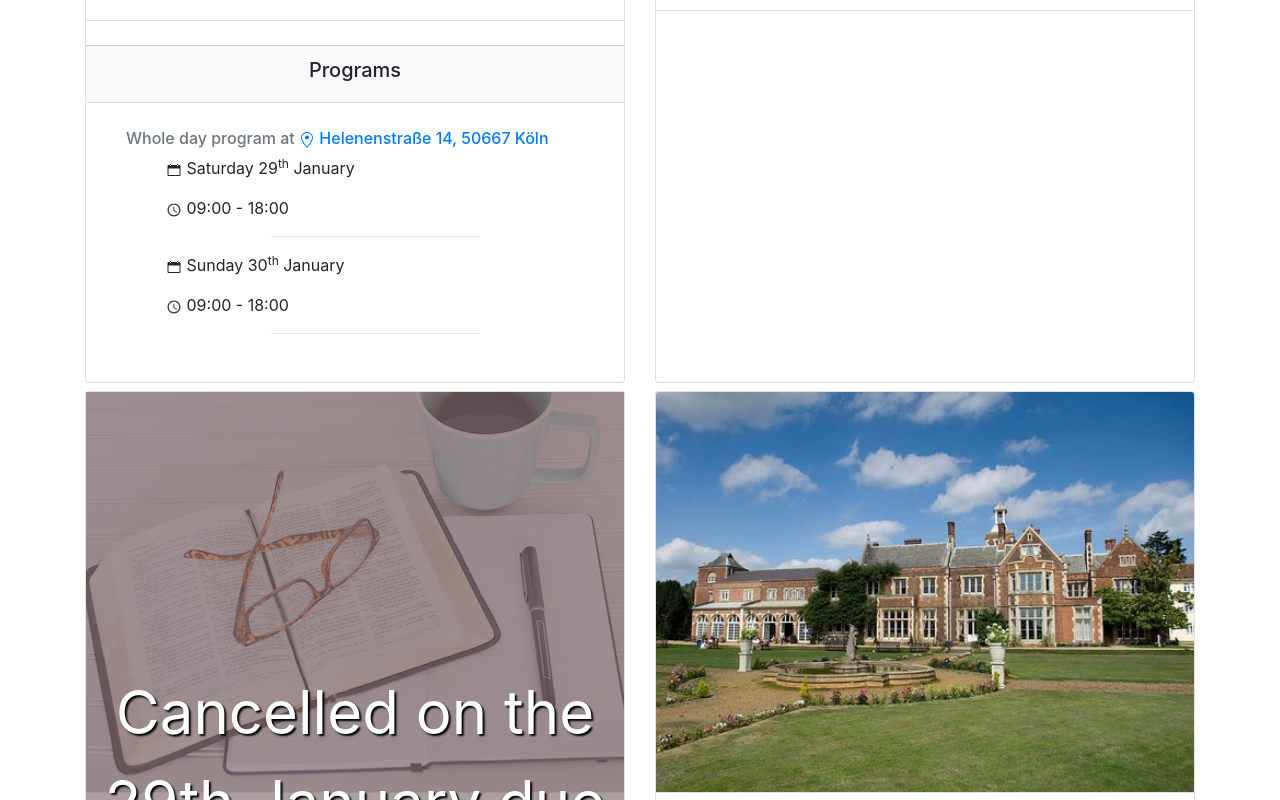
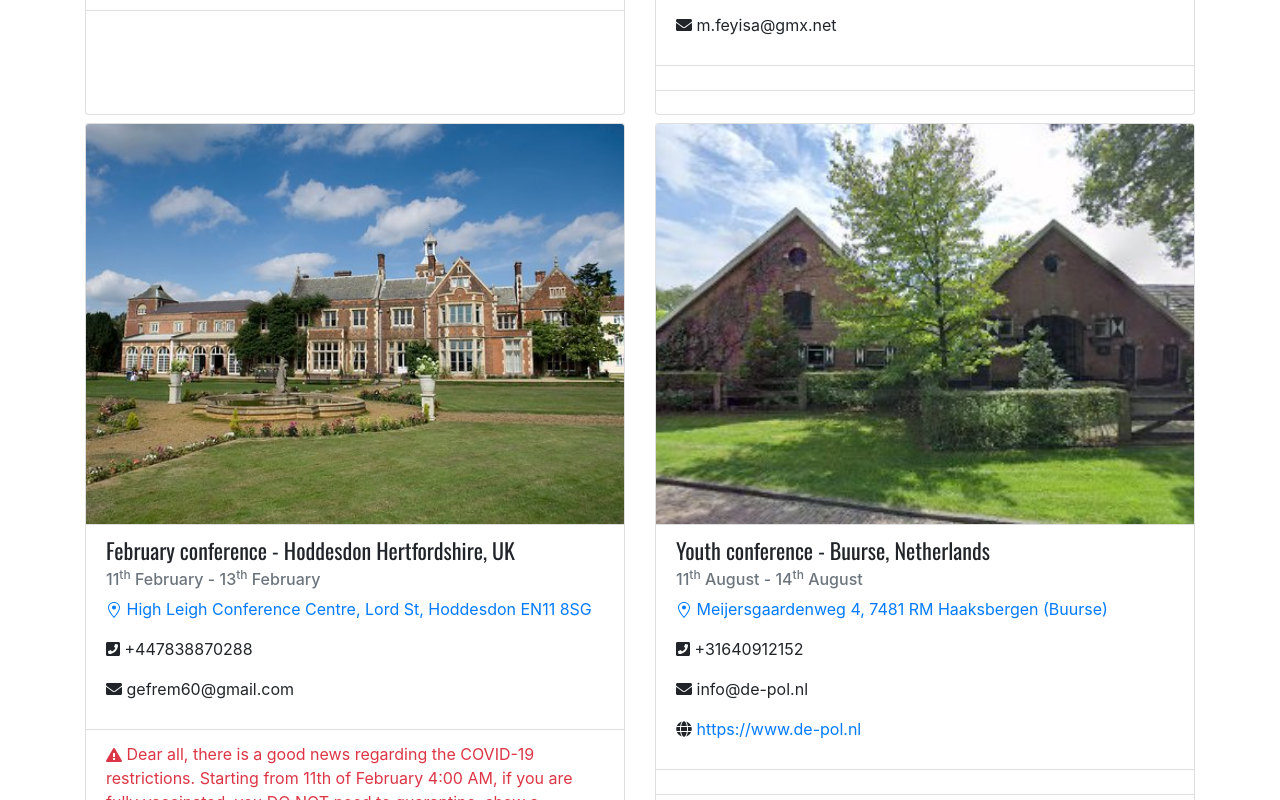
Before and after one commit to Haimanot1989/church, a React (Create React App) app: page / in a window 1280 px wide. Shown: the part 1020-1820 px from the top of the page. Built offline with nearby package versions, Linux system fonts and the light colour scheme.

Commit message:
update conf page

```diff
--- a/src/components/Cards.js
+++ b/src/components/Cards.js
@@ -10,25 +10,20 @@ import { OnlineMeetingCard } from "./OnlineMeetingCard";
 import { Overlay } from "./Overlay";
 
 const Cards = () => {
-  let europeTigrinaBibleStudyOnZoom =
+  const europeTigrinaBibleStudyOnZoom =
     onlineMeetings["europeTigrinaBibleStudyOnZoom"];
-  let europeBibleStudyOnZoom = onlineMeetings["europeBibleStudyOnZoom"];
-  let januaryGermany2022 = conferences["januaryGermany2022"];
-  let februaryConferenceUK2022 = conferences["februaryConferenceUK2022"];
-  let youthConferenceBelgium2022 = conferences["youthConference2022"];
+  const europeBibleStudyOnZoom = onlineMeetings["europeBibleStudyOnZoom"];
+  const februaryConferenceUK2022 = conferences["februaryConferenceUK2022"];
+  const youthConferenceBelgium2022 = conferences["youthConference2022"];
   return (
     <>
       <div className="card-deck mb-2">
-        <Card {...januaryGermany2022} />
         <OnlineMeetingCard {...europeTigrinaBibleStudyOnZoom} />
+        <OnlineMeetingCard {...europeBibleStudyOnZoom} />
       </div>
       <div className="card-deck mb-2">
-        <OnlineMeetingCard {...europeBibleStudyOnZoom} />
         <Card {...februaryConferenceUK2022} />
-      </div>
-      <div className="card-deck mb-2">
         <Card {...youthConferenceBelgium2022} />
-        <Card {...{}} />
       </div>
     </>
   );
--- a/src/components/data/onlineMeetings.json
+++ b/src/components/data/onlineMeetings.json
@@ -235,7 +235,7 @@
       "emails": ["m.feyisa@gmx.net"],
       "phoneNumbers": ["+41 78 771 83 17"]
     },
-    "isCancelled": true,
+    "isCancelled": false,
     "cancelledMessage": "Cancelled on the 29th January due to the conference in Germany."
   },
   "decemberConference2020": {
```
